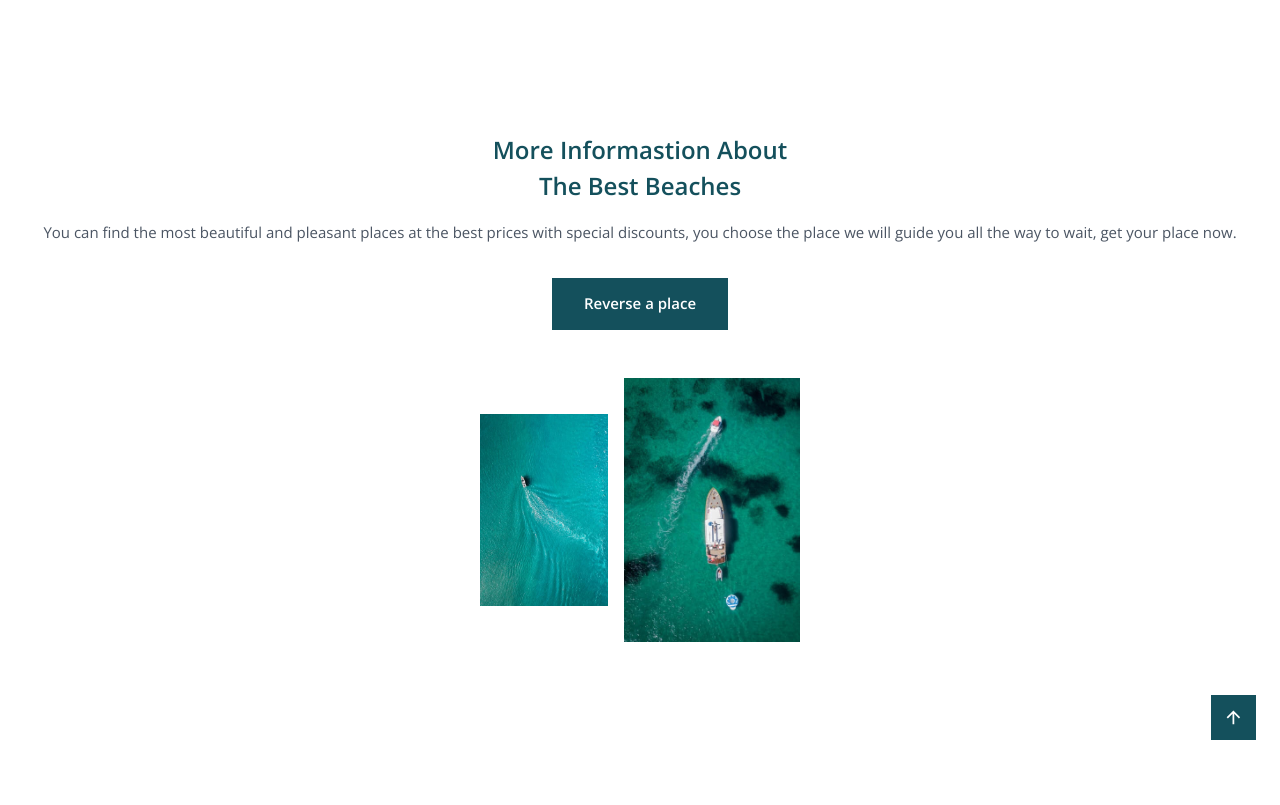
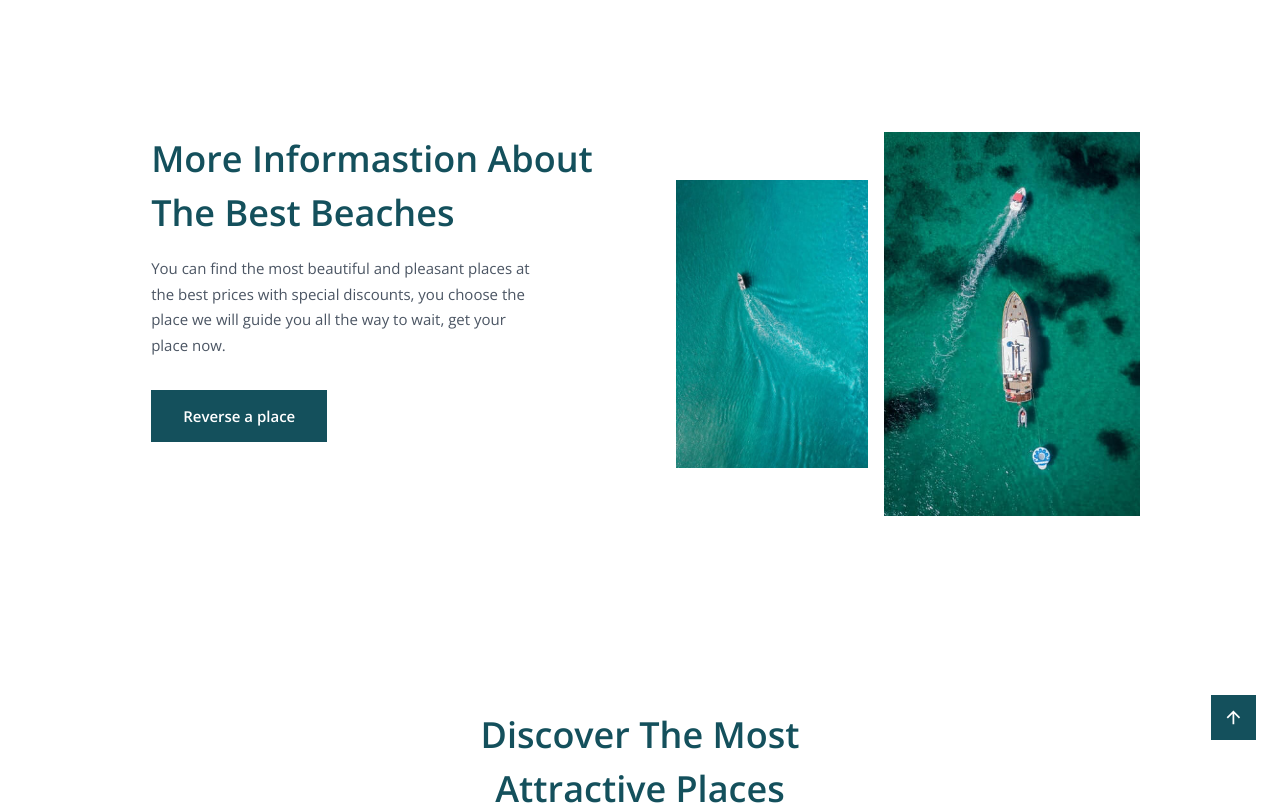
Before and after one commit to fajarfadillahh/travel-agency-react-tailwind, a React (Vite) app: page / in a window 1280 px wide. Shown: the part 860-1665 px from the top of the page. Built offline with nearby package versions, Linux system fonts and the light colour scheme.

Commit message:
responsive About

```diff
--- a/src/assets/styles/_reusables.css
+++ b/src/assets/styles/_reusables.css
@@ -4,7 +4,7 @@
     @apply pt-32 pb-16;
   }
   .section-title {
-    @apply pb-4 text-[24px] font-semibold capitalize leading-title text-green-600;
+    @apply pb-4 text-[24px] font-semibold capitalize leading-title text-green-600 lg:text-[28px] xl:text-[36px];
   }
   .section-text {
     @apply text-[15px] leading-text text-gray-600;
--- a/src/parts/HomePage/About.jsx
+++ b/src/parts/HomePage/About.jsx
@@ -10,13 +10,13 @@ import AboutImg2 from "../../assets/images/about2.jpg";
 export default function About() {
   return (
     <section className="about section">
-      <div className="about__container container grid justify-items-center gap-12">
-        <div className="about__data text-center">
+      <div className="about__container container grid justify-items-center gap-12 xs:max-w-sm md:max-w-3xl md:grid-cols-2 lg:max-w-4xl xl:max-w-5xl">
+        <div className="about__data text-center md:text-left">
           <h1 className="about__title section-title">
             More Informastion About <br />
             The Best Beaches
           </h1>
-          <p className="about__text section-text pb-8">
+          <p className="about__text section-text pb-8 lg:max-w-sm">
             You can find the most beautiful and pleasant places at the best
             prices with special discounts, you choose the place we will guide
             you all the way to wait, get your place now.
@@ -27,8 +27,16 @@ export default function About() {
         </div>
 
         <div className="about__img flex items-center gap-4">
-          <img src={AboutImg1} alt="about img" className="about__img-1 w-32" />
-          <img src={AboutImg2} alt="about img" className="about__img-2 w-44" />
+          <img
+            src={AboutImg1}
+            alt="about img"
+            className="about__img-1 w-32 lg:w-40 xl:w-48"
+          />
+          <img
+            src={AboutImg2}
+            alt="about img"
+            className="about__img-2 w-44 lg:w-56 xl:w-64"
+          />
         </div>
       </div>
     </section>
```
